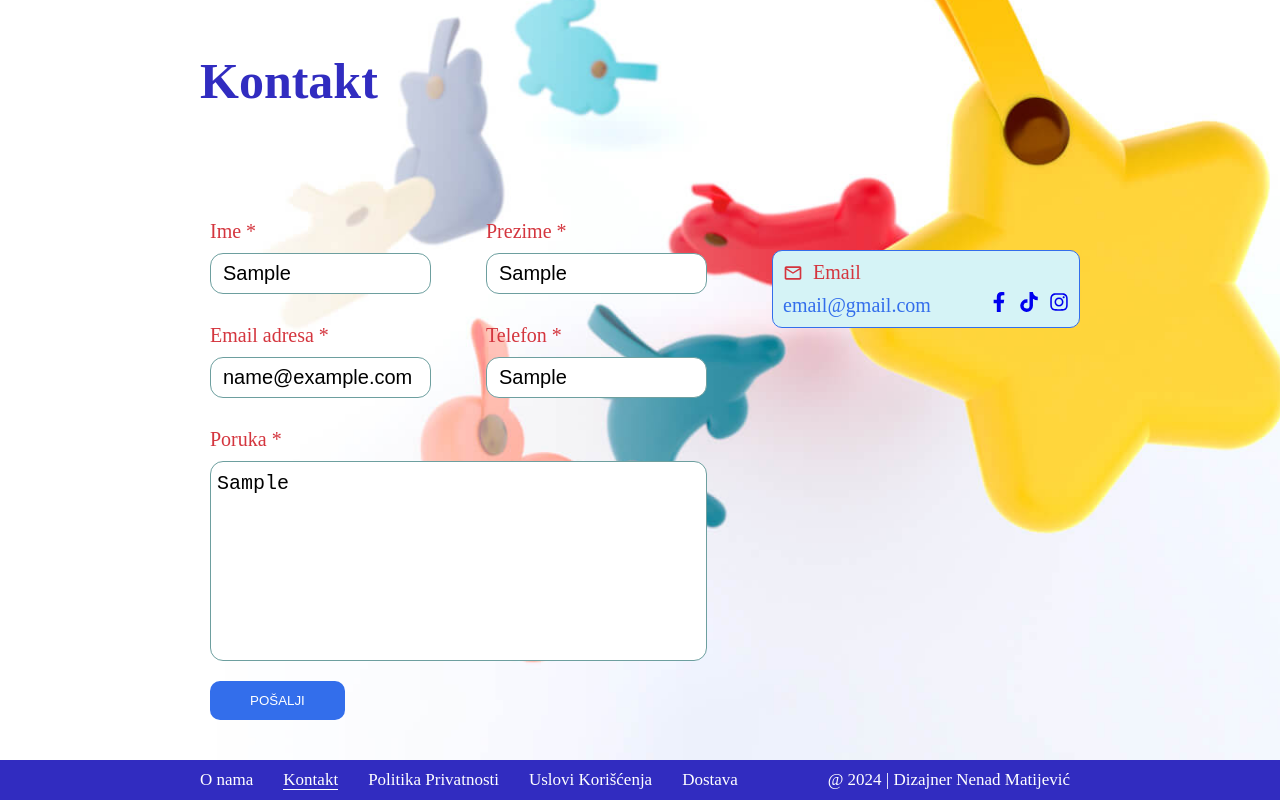
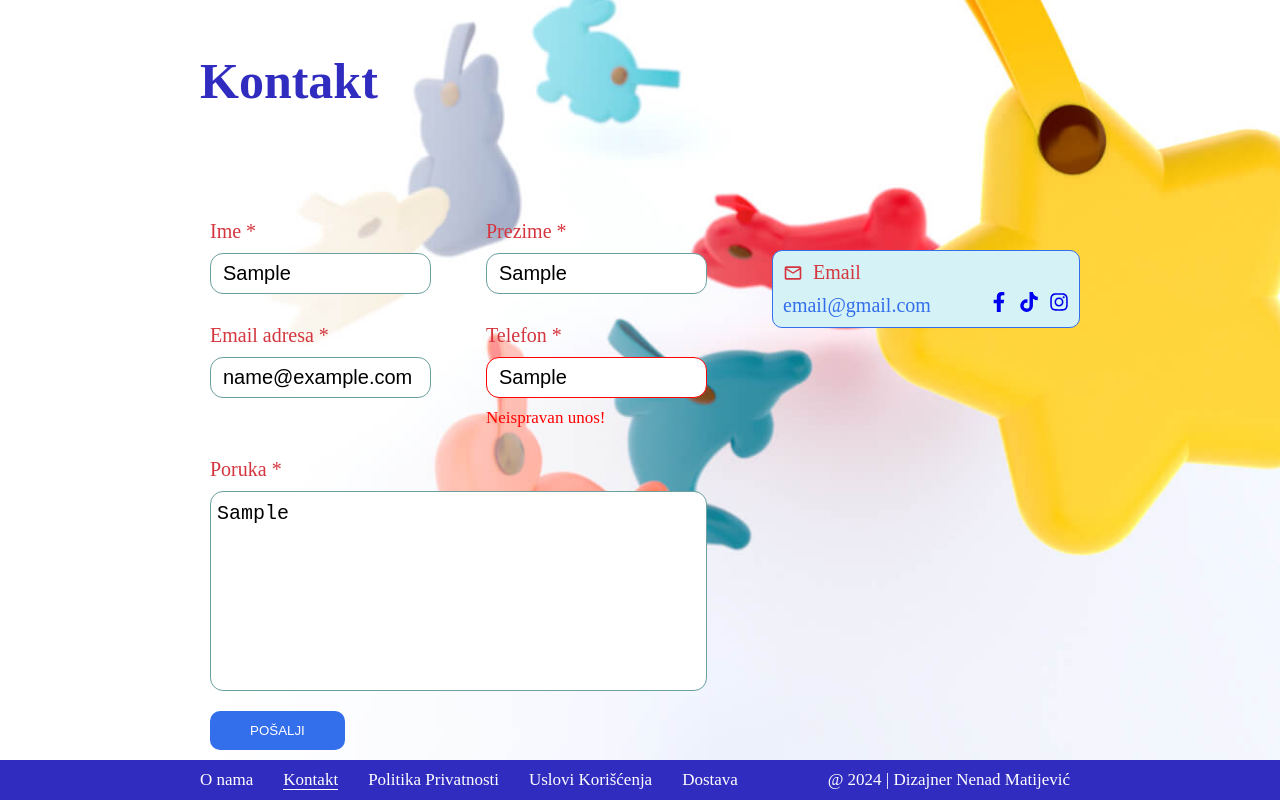
Before and after one commit to nenad997/privezak-app-clone, a React (Vite) app: page /kontakt in a window 1280 px wide. Both pictures are taken after typing "Sample", "Sample", "name@example.com", "Sample", "Sample" into the empty fields and a click on the button "POŠALJI". Shown: the part 119-919 px from the top of the page. Built offline with nearby package versions, Linux system fonts and the light colour scheme.

Commit message:
improve form validation

```diff
--- a/src/components/forms/ContactForm.module.css
+++ b/src/components/forms/ContactForm.module.css
@@ -11,10 +11,6 @@
 .form {
   padding: 1rem;
   gap: 3rem;
-
-  & textarea {
-    width: 90%;
-  }
 }
 
 .controls {
@@ -30,4 +26,8 @@
   & label {
     width: 80%;
   }
+
+  & textarea {
+    width: 90%;
+  }
 }
--- a/src/components/forms/ContactForm.tsx
+++ b/src/components/forms/ContactForm.tsx
@@ -1,11 +1,15 @@
-import { useState, FormEvent, ChangeEvent } from "react";
+import { useState, FormEvent, ChangeEvent, memo } from "react";
 
 import classes from "./ContactForm.module.css";
 import Input, { TextArea } from "../ui/Input";
 import Button from "../ui/Button";
-import { ContactFormInputs } from "../../util/types";
+import { ContactFormInputs, ValidationError } from "../../util/types";
+import {
+  validateEmail,
+  validateInput,
+  validatePhone,
+} from "../../util/helpers";
 
-const ContactForm = () => {
 const DEFAULT_INPUTS: ContactFormInputs = {
   ime: "",
   prezime: "",
@@ -14,12 +18,64 @@ const ContactForm = () => {
   poruka: "",
 };
 
+const ContactForm = memo(() => {
   const [inputs, setInputs] = useState<ContactFormInputs>(DEFAULT_INPUTS);
+  const [errors, setErrors] = useState<null | undefined | ValidationError[]>();
 
   const submitFormHandler = (event: FormEvent<HTMLFormElement>) => {
     event.preventDefault();
 
+    const isImeValid = validateInput(inputs.ime);
+    const isPrezimeValid = validateInput(inputs.prezime);
+    const isEmailValid = validateEmail(inputs.email);
+    const isTelefonValid = validatePhone(inputs.telefon);
+    const isPorukaValid = validateInput(inputs.poruka);
+
+    const validationErrors: ValidationError[] = [];
+
+    if (!isImeValid) {
+      validationErrors.push({
+        path: "ime",
+      });
+    }
+
+    if (!isPrezimeValid) {
+      validationErrors.push({
+        path: "prezime",
+      });
+    }
+
+    if (!isEmailValid) {
+      validationErrors.push({
+        path: "email",
+      });
+    }
+
+    if (!isTelefonValid) {
+      validationErrors.push({
+        path: "telefon",
+      });
+    }
+
+    if (!isPorukaValid) {
+      validationErrors.push({
+        path: "poruka",
+      });
+    }
+
+    if (validationErrors.length > 0) {
+      setErrors(
+        validationErrors.map((err) => ({
+          path: err.path,
+          message: "Neispravan unos!",
+        }))
+      );
+      return;
+    }
+
     console.log(inputs);
+    setErrors(null);
+    setInputs(DEFAULT_INPUTS);
   };
 
   const changeInputHandler = (
@@ -27,8 +83,8 @@ const ContactForm = () => {
   ) => {
     const { name, value } = event.target;
 
-    setInputs((currentInputs) => ({
-      ...currentInputs,
+    setInputs((curInputs) => ({
+      ...curInputs,
       [name]: value,
     }));
   };
@@ -47,6 +103,10 @@ const ContactForm = () => {
                 onChange: changeInputHandler,
                 value: inputs.ime,
               }}
+              validationConfig={{
+                errors: errors!,
+                path: "ime",
+              }}
             />
           </div>
           <div className={classes.control}>
@@ -58,6 +118,10 @@ const ContactForm = () => {
                 name: "prezime",
                 onChange: changeInputHandler,
                 value: inputs.prezime,
+              }}
+              validationConfig={{
+                errors: errors!,
+                path: "prezime",
               }}
             />
           </div>
@@ -73,6 +137,10 @@ const ContactForm = () => {
                 onChange: changeInputHandler,
                 value: inputs.email,
               }}
+              validationConfig={{
+                errors: errors!,
+                path: "email",
+              }}
             />
           </div>
           <div className={classes.control}>
@@ -85,10 +153,14 @@ const ContactForm = () => {
                 onChange: changeInputHandler,
                 value: inputs.telefon,
               }}
+              validationConfig={{
+                errors: errors!,
+                path: "telefon",
+              }}
             />
           </div>
         </div>
-        <div>
+        <div className={classes.control}>
           <TextArea
             label="Poruka *"
             config={{
@@ -96,6 +168,10 @@ const ContactForm = () => {
               name: "poruka",
               onChange: changeInputHandler,
               value: inputs.poruka,
+            }}
+            validationConfig={{
+              errors: errors!,
+              path: "poruka",
             }}
           />
         </div>
@@ -109,6 +185,6 @@ const ContactForm = () => {
       </form>
     </div>
   );
-};
+});
 
 export default ContactForm;
--- a/src/components/ui/Input.module.css
+++ b/src/components/ui/Input.module.css
@@ -19,3 +19,9 @@
   padding: 1rem 0.6rem;
   font-size: 2rem;
 }
+
+.error {
+  color: red;
+  font-size: 1.7rem;
+  margin-top: 1rem;
+}
--- a/src/components/ui/Input.tsx
+++ b/src/components/ui/Input.tsx
@@ -2,27 +2,50 @@ import { FC } from "react";
 
 import classes from "./Input.module.css";
 import { InputProps, TextAreaProps } from "../../util/types";
+import { filterError } from "../../util/helpers";
 
-const Input: FC<InputProps> = ({ label, config }) => {
+const Input: FC<InputProps> = ({ label, config, validationConfig }) => {
+  const error = filterError(validationConfig);
+
   return (
     <>
       <label className={classes.label} htmlFor={config.id}>
         {label}
       </label>
-      <input className={classes.input} {...config} />
+      <input
+        style={{
+          border: error ? "1px solid red" : undefined,
+        }}
+        className={classes.input}
+        {...config}
+      />
+      {error && <p className={classes.error}>{error?.message}</p>}
     </>
   );
 };
 
 export default Input;
 
-export const TextArea: FC<TextAreaProps> = ({ label, config }) => {
+export const TextArea: FC<TextAreaProps> = ({
+  label,
+  config,
+  validationConfig,
+}) => {
+  const error = filterError(validationConfig);
+
   return (
     <>
       <label className={classes.label} htmlFor={config.id}>
         {label}
       </label>
-      <textarea className={classes.textarea} {...config} />
+      <textarea
+        style={{
+          border: error ? "1px solid red" : undefined,
+        }}
+        className={classes.textarea}
+        {...config}
+      />
+      {error && <p className={classes.error}>{error?.message}</p>}
     </>
   );
 };
--- a/src/util/helpers.ts
+++ b/src/util/helpers.ts
@@ -1,3 +1,5 @@
+import { ValidationConfig, ValidationError } from "./types";
+
 export function generateTitle(pathname: string): void {
   let title: string;
 
@@ -34,3 +36,25 @@ export function generateTitle(pathname: string): void {
 
   document.title = `Privezak | ${title}`;
 }
+
+export function validateEmail(email: string) {
+  const emailRegex = /^[^\s@]+@[^\s@]+\.[^\s@]+$/;
+  return emailRegex.test(email);
+}
+
+export const validateInput = (enteredField: string): boolean => {
+  return enteredField.length >= 3;
+};
+
+export const validatePhone = (phone: string): boolean => {
+  const phoneRegex = /^[0-9]{10,15}$/;
+  return phoneRegex.test(phone);
+};
+
+export function filterError(
+  validationConfig: ValidationConfig
+): ValidationError {
+  return validationConfig.errors?.filter(
+    (err) => err.path === validationConfig.path
+  )[0];
+}
```
Also changed, not shown: src/util/types.ts (+11 -0 lines). Lines whose indentation alone changed are shown as unchanged.
